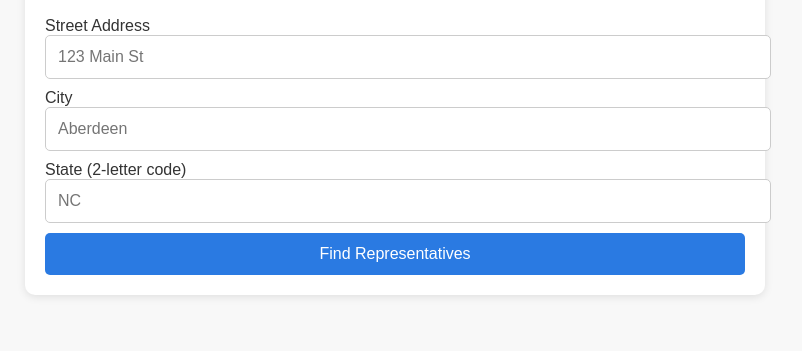
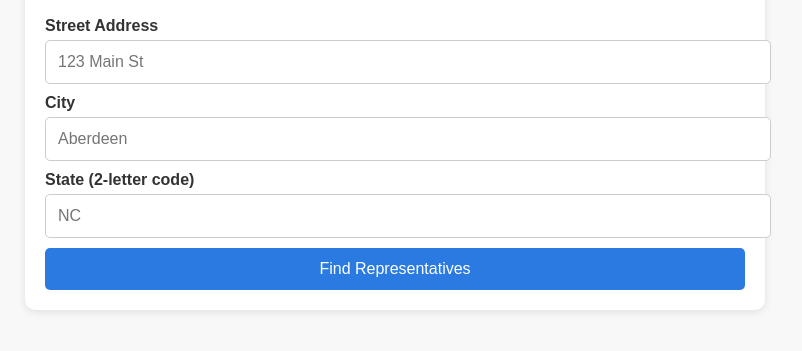
Before and after one commit to jaronimo1/Find-My-Representative, a plain HTML site: page index.html in a window 1280 px wide. Shown: the part 131-482 px from the top of the page, without its empty margins (245-1047 px from the left). Drawn offline with Linux system fonts and the light colour scheme.

Commit message:
Update style.css

```diff
--- a/style.css
+++ b/style.css
@@ -20,10 +20,19 @@ h1 {
   margin-bottom: 20px;
 }
 
+.input-group {
+  margin-bottom: 10px;
+}
+
+label {
+  display: block;
+  margin-bottom: 5px;
+  font-weight: bold;
+}
+
 input[type="text"] {
   width: 100%;
   padding: 12px;
-  margin-bottom: 10px;
   border-radius: 5px;
   border: 1px solid #ccc;
   font-size: 16px;
```
